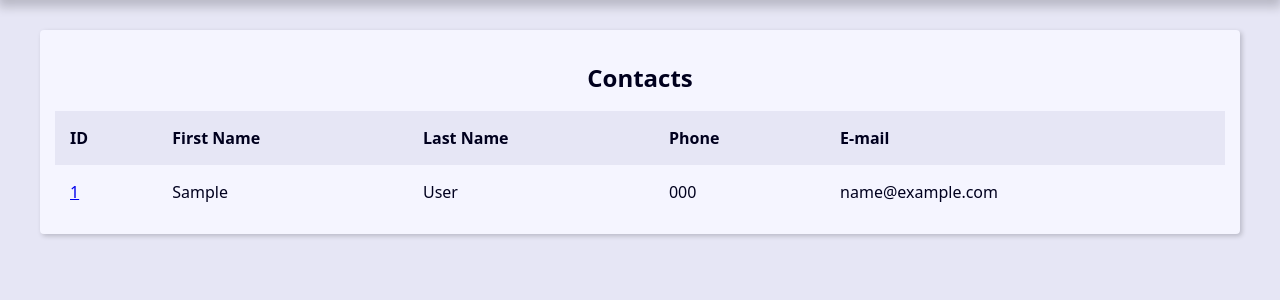
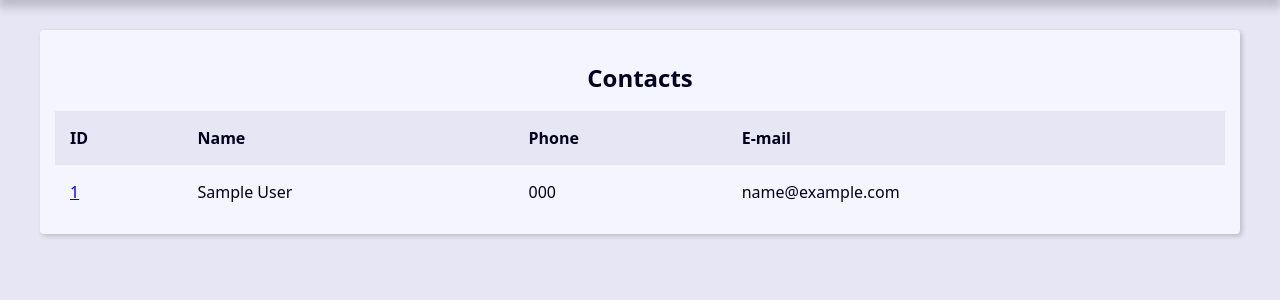
Before and after one commit to MatheusZem12/AgendaProject, a Django app: page /contact/ in a window 1280 px wide. Shown: the part 239-539 px from the top of the page. Run offline with Django 3.2, Linux system fonts and the light colour scheme; tables that the repository leaves empty hold one stand-in row (values such as "Sample post").

Commit message:
refactor: Creating a method to return a name of Contact.

```diff
--- a/contact/models.py
+++ b/contact/models.py
@@ -36,3 +36,6 @@ class Contact(models.Model):
 
     def __str__(self) -> str:
         return f'{self.first_name} {self.last_name}'
+
+    def name(self) -> str:
+        return f'{self.first_name} {self.last_name}'
--- a/contact/templates/contact/contact.html
+++ b/contact/templates/contact/contact.html
@@ -4,7 +4,7 @@
     <div class="single-contact">
         <img class="contact-img" src="{{ contact.picture }}" alt="picture">
         <h1 class = "single-contact-name">
-            {{ contact.first_name }} {{ contact.last_name }}
+            {{ contact.name }}
         </h1>
         <p><b>ID:</b> {{ contact.id }}</p>
         <p><b>Email:</b> {{ contact.email }}</p>
--- a/contact/templates/contact/index.html
+++ b/contact/templates/contact/index.html
@@ -10,8 +10,7 @@
       <thead>
         <tr class="table-row table-row-header">
           <th class="table-header">ID</th>
-          <th class="table-header">First Name</th>
-          <th class="table-header">Last Name</th>
+          <th class="table-header">Name</th>
           <th class="table-header">Phone</th>
           <th class="table-header">E-mail</th>
         </tr>
@@ -26,10 +25,7 @@
               </a>
             </td>
             <td class="table-cel">
-              {{ contact.first_name }}
-            </td>
-            <td class="table-cel">
-              {{ contact.last_name }}
+              {{ contact.name }}
             </td>
             <td class="table-cel">
               {{ contact.phone }}
```
